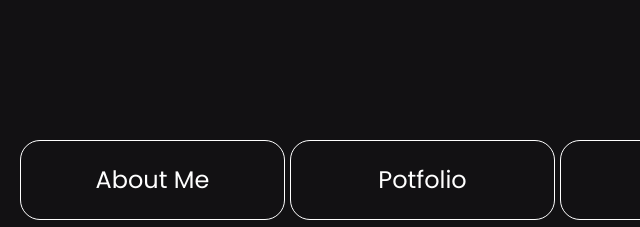
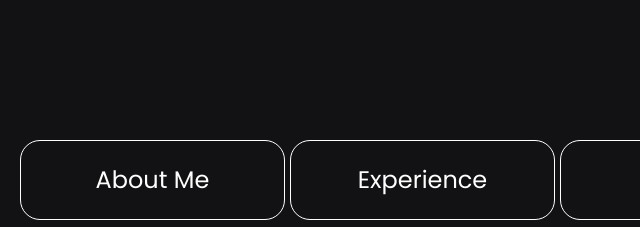
Before and after one commit to FozynS/CV, a website built with webpack: page index.html in a window 1280 px wide. Shown: the top 227 px of the page, 10-650 px from the left. Built offline with nearby package versions, Linux system fonts and the light colour scheme.

Commit message:
Add link

```diff
--- a/index.html
+++ b/index.html
@@ -22,7 +22,7 @@
                 </div>
 
                 <div class="section__nav_info border">
-                    <a href="#experience" class="link">Potfolio</a>
+                    <a href="#experience" class="link">Experience</a>
                 </div>
 
                 <div class="section__nav_info border">
@@ -85,7 +85,7 @@
 
     </section>
 
-    <section class="section__welcome">
+    <section id="about" class="section__welcome">
         <div class="section__welcome_title-container">
             <h3 class="section__welcome_title child">Welcome to my Space!</h3>
         </div>
@@ -145,7 +145,7 @@
 
     </section>
 
-    <section class="section__experience">
+    <section id="experience" class="section__experience">
 
         <div class="section__experience_hackaton">
             <div class="stick-hackaton">
```
